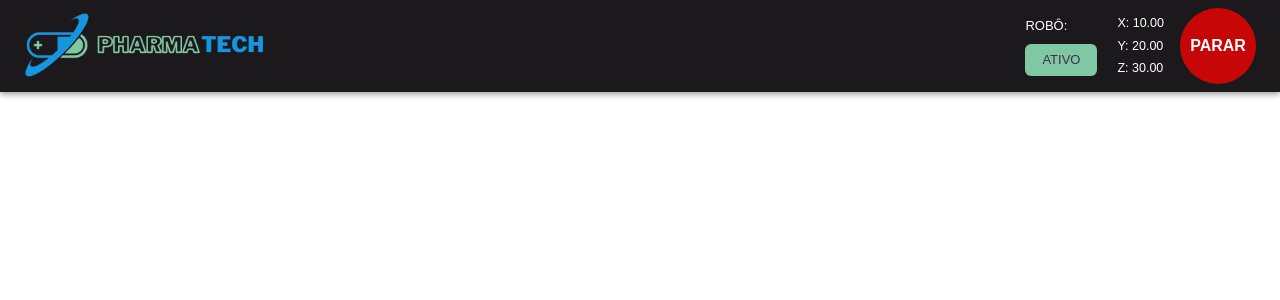
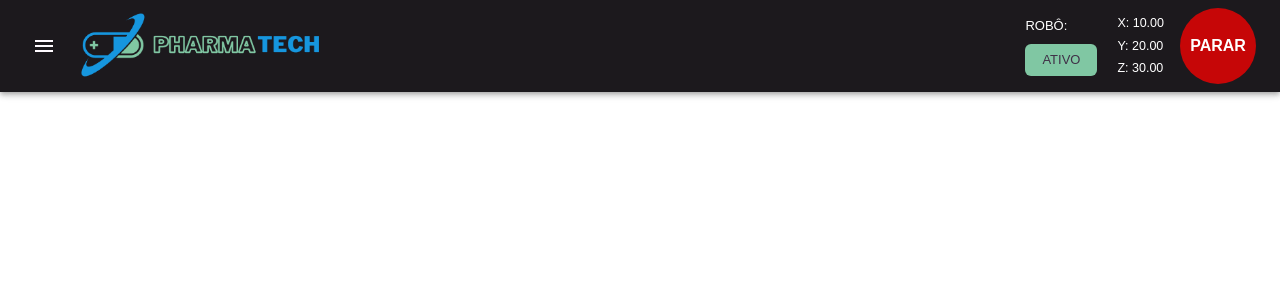
Before and after one commit to Inteli-College/2025-1A-T12-EC05-G02, a Next.js app in the folder src/frontend/pharmabot/: page /teste in a window 1280 px wide. Shown: the top 300 px of the page. Built offline with nearby package versions, Linux system fonts and the light colour scheme.

Commit message:
feat: adiciona o componente da sidebar no componente do header

```diff
--- a/src/frontend/pharmabot/src/app/components/Header.tsx
+++ b/src/frontend/pharmabot/src/app/components/Header.tsx
@@ -8,6 +8,7 @@ import Link from "next/link";
 import StopButton from "./StopButton";
 import CoordinateDisplay from './CoordinateDisplay';
 import Active from './Active';
+import Sidebar from './Sidebar';
 
 interface Props {
     dashboard: boolean
@@ -24,6 +25,10 @@ const Header: React.FC<Props> = ({dashboard}) => {
         <AppBar position="static" >
 
             <Toolbar className='flex justify-center bg-[#1C191D] py-2 items-center'>
+
+                <div className='w-auto h-auto'>
+                    <Sidebar />
+                </div>
 
                 <Link href="./"  >
                     <img src="/pharmatech-logo.png" alt="Logo do cinetag" className='h-17'/>
--- a/src/frontend/pharmabot/src/app/components/Sidebar.tsx
+++ b/src/frontend/pharmabot/src/app/components/Sidebar.tsx
@@ -111,8 +111,8 @@ const Sidebar = () => {
   return (
     <div>
       {/* BOTÃO MENU (hamburguer) que abre a sidebar */}
-      <IconButton onClick={toggleDrawer(true)} sx={{ color: 'black', m: 1 }}>
-        <MenuIcon />
+      <IconButton onClick={toggleDrawer(true)} sx={{ color: '#FFFBFF', m: 0}}>
+        <MenuIcon className='mr-4 ml-0'/>
       </IconButton>
 
       {/* COMPONENTE SwipeableDrawer que controla a sidebar deslizante */}
```
